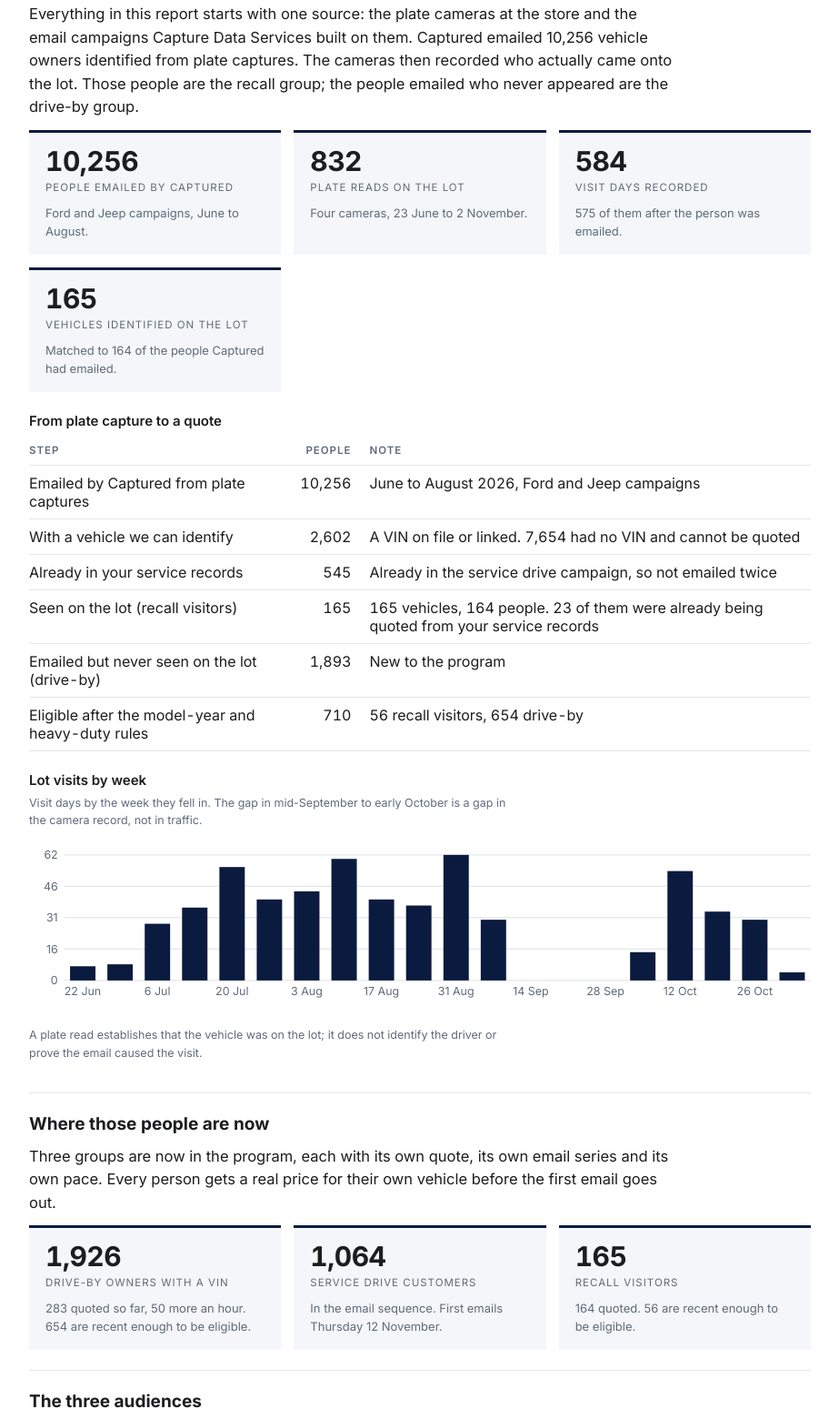
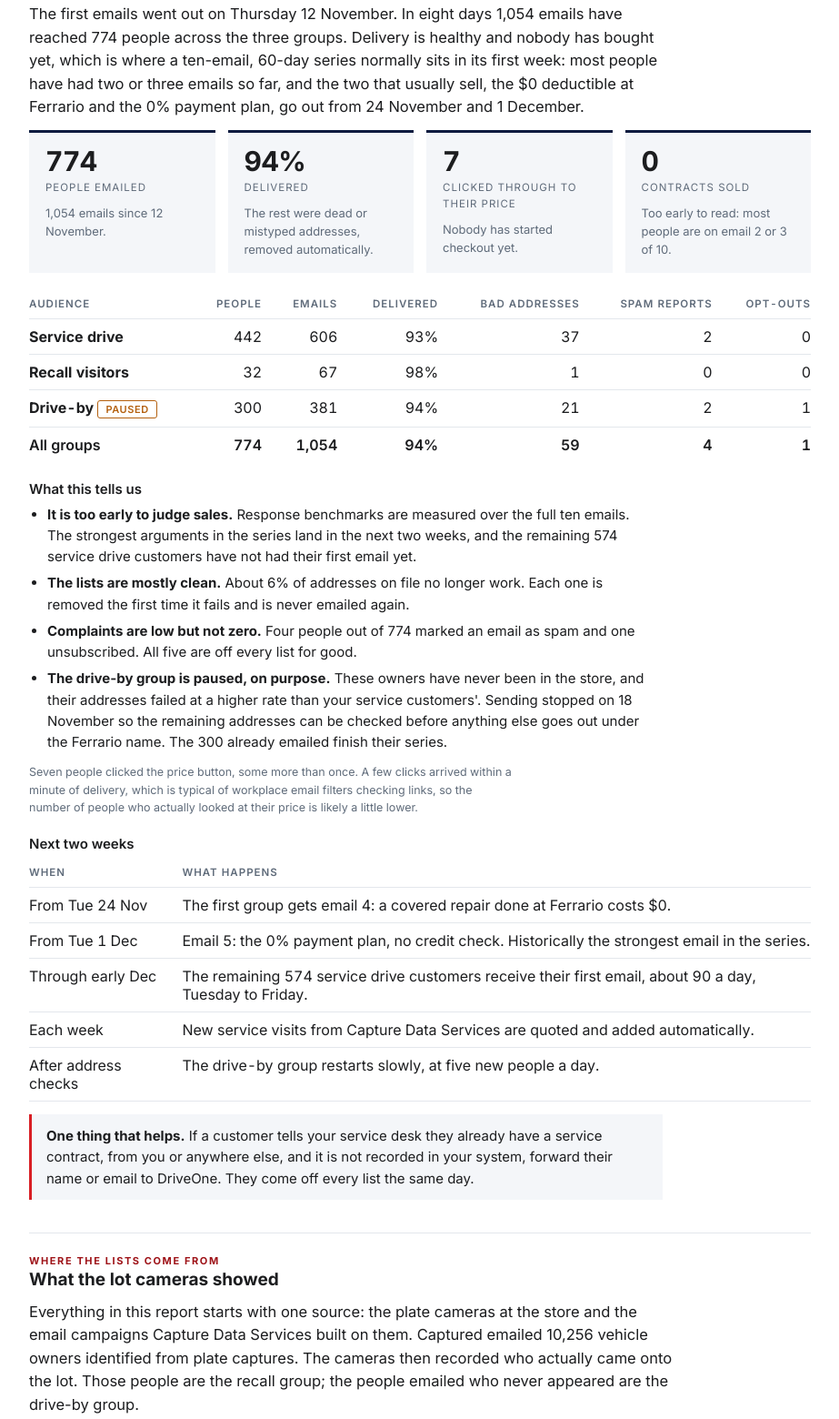
Before and after one commit to insureifyRyan/driveone-design-system, a website: page reports/ferrario-ford/program-report-2026-11.html in a window 1280 px wide. Shown: the part 396-1956 px from the top of the page at 91% size, without its empty margins (178-1101 px from the left). Drawn offline with Linux system fonts and the light colour scheme; a web font is replaced by a local one.

Commit message:
Dealer report: first-week results section, figures as of 20 Nov
Co-Authored-By: Claude Opus 5.5 <noreply@anthropic.com>
Claude-Session: https://claude.ai/code/session_0158U6BoPfsoyan8wM2XwdTa

```diff
--- a/reports/ferrario-ford/program-report-2026-11.html
+++ b/reports/ferrario-ford/program-report-2026-11.html
@@ -53,6 +53,12 @@
   .pill { display: inline-block; font-size: 11px; font-weight: 600; letter-spacing: .6px; text-transform: uppercase; padding: 2px 8px; border-radius: 3px; border: 1px solid currentColor; }
   .pill.live { color: var(--ok); }
   .pill.ramp { color: var(--warn); }
+  .pill.pause { color: var(--warn); }
+  tr.total td { font-weight: 600; border-bottom: 0; }
+  .grid.g4 { grid-template-columns: repeat(2, minmax(0, 1fr)); }
+  @media (min-width: 640px) { .grid.g4 { grid-template-columns: repeat(4, minmax(0, 1fr)); } }
+  td.aud { white-space: nowrap; }
+  @media print { th, td { padding: 7px 6px; font-size: 12.5px; } th { font-size: 10px; letter-spacing: .6px; } .scroll, table, .tile, .note { break-inside: avoid; } h2, h3 { break-after: avoid; } }
   ul { margin: 0 0 12px; padding-left: 20px; max-width: 70ch; }
   li { margin-bottom: 6px; }
   .note { background: var(--soft); border-left: 3px solid var(--red); padding: 12px 16px; margin: 14px 0; max-width: 70ch; }
@@ -75,11 +81,57 @@
 <div class="wrap title">
   <div class="eyebrow">Monthly program report</div>
   <h1>Where the Ferrario Ford service contract program stands</h1>
-  <p class="sub">Prepared for Ferrario Ford, 2472 Corning Rd, Elmira NY. Figures as of Wednesday 11 November 2026, 10:00 pm Eastern.</p>
+  <p class="sub">Prepared for Ferrario Ford, 2472 Corning Rd, Elmira NY. Figures as of Friday 20 November 2026, 9:30 am Eastern.</p>
 </div>
 
 <div class="wrap">
   <section class="first">
+    <div class="eyebrow">First eight days</div>
+    <h2>How the emails are doing</h2>
+    <p class="lead">The first emails went out on Thursday 12 November. In eight days 1,054 emails have reached 774 people across the three groups. Delivery is healthy and nobody has bought yet, which is where a ten-email, 60-day series normally sits in its first week: most people have had two or three emails so far, and the two that usually sell, the $0 deductible at Ferrario and the 0% payment plan, go out from 24 November and 1 December.</p>
+    <div class="grid g4">
+      <div class="tile"><div class="n">774</div><div class="k">People emailed</div><div class="d">1,054 emails since 12 November.</div></div>
+      <div class="tile"><div class="n">94%</div><div class="k">Delivered</div><div class="d">The rest were dead or mistyped addresses, removed automatically.</div></div>
+      <div class="tile"><div class="n">7</div><div class="k">Clicked through to their price</div><div class="d">Nobody has started checkout yet.</div></div>
+      <div class="tile"><div class="n">0</div><div class="k">Contracts sold</div><div class="d">Too early to read: most people are on email 2 or 3 of 10.</div></div>
+    </div>
+    <div class="scroll" style="margin-top:18px">
+    <table>
+      <thead><tr><th>Audience</th><th class="num">People</th><th class="num">Emails</th><th class="num">Delivered</th><th class="num">Bad addresses</th><th class="num">Spam reports</th><th class="num">Opt-outs</th></tr></thead>
+      <tbody>
+        <tr><td class="aud"><strong>Service drive</strong></td><td class="num">442</td><td class="num">606</td><td class="num">93%</td><td class="num">37</td><td class="num">2</td><td class="num">0</td></tr>
+        <tr><td class="aud"><strong>Recall visitors</strong></td><td class="num">32</td><td class="num">67</td><td class="num">98%</td><td class="num">1</td><td class="num">0</td><td class="num">0</td></tr>
+        <tr><td class="aud"><strong>Drive-by</strong> <span class="pill pause">Paused</span></td><td class="num">300</td><td class="num">381</td><td class="num">94%</td><td class="num">21</td><td class="num">2</td><td class="num">1</td></tr>
+        <tr class="total"><td class="aud">All groups</td><td class="num">774</td><td class="num">1,054</td><td class="num">94%</td><td class="num">59</td><td class="num">4</td><td class="num">1</td></tr>
+      </tbody>
+    </table>
+    </div>
+    <h3 style="margin-top:20px">What this tells us</h3>
+    <ul>
+      <li><strong>It is too early to judge sales.</strong> Response benchmarks are measured over the full ten emails. The strongest arguments in the series land in the next two weeks, and the remaining 574 service drive customers have not had their first email yet.</li>
+      <li><strong>The lists are mostly clean.</strong> About 6% of addresses on file no longer work. Each one is removed the first time it fails and is never emailed again.</li>
+      <li><strong>Complaints are low but not zero.</strong> Four people out of 774 marked an email as spam and one unsubscribed. All five are off every list for good.</li>
+      <li><strong>The drive-by group is paused, on purpose.</strong> These owners have never been in the store, and their addresses failed at a higher rate than your service customers'. Sending stopped on 18 November so the remaining addresses can be checked before anything else goes out under the Ferrario name. The 300 already emailed finish their series.</li>
+    </ul>
+    <p class="fine">Seven people clicked the price button, some more than once. A few clicks arrived within a minute of delivery, which is typical of workplace email filters checking links, so the number of people who actually looked at their price is likely a little lower.</p>
+
+    <h3 style="margin-top:20px">Next two weeks</h3>
+    <div class="scroll">
+    <table>
+      <thead><tr><th>When</th><th>What happens</th></tr></thead>
+      <tbody>
+        <tr><td>From Tue 24 Nov</td><td>The first group gets email 4: a covered repair done at Ferrario costs $0.</td></tr>
+        <tr><td>From Tue 1 Dec</td><td>Email 5: the 0% payment plan, no credit check. Historically the strongest email in the series.</td></tr>
+        <tr><td>Through early Dec</td><td>The remaining 574 service drive customers receive their first email, about 90 a day, Tuesday to Friday.</td></tr>
+        <tr><td>Each week</td><td>New service visits from Capture Data Services are quoted and added automatically.</td></tr>
+        <tr><td>After address checks</td><td>The drive-by group restarts slowly, at five new people a day.</td></tr>
+      </tbody>
+    </table>
+    </div>
+    <div class="note"><strong>One thing that helps.</strong> If a customer tells your service desk they already have a service contract, from you or anywhere else, and it is not recorded in your system, forward their name or email to DriveOne. They come off every list the same day.</div>
+  </section>
+
+  <section>
     <div class="eyebrow">Where the lists come from</div>
     <h2>What the lot cameras showed</h2>
     <p class="lead">Everything in this report starts with one source: the plate cameras at the store and the email campaigns Capture Data Services built on them. Captured emailed 10,256 vehicle owners identified from plate captures. The cameras then recorded who actually came onto the lot. Those people are the recall group; the people emailed who never appeared are the drive-by group.</p>
@@ -152,11 +204,11 @@
 
   <section>
     <h2>Where those people are now</h2>
-    <p class="lead">Three groups are now in the program, each with its own quote, its own email series and its own pace. Every person gets a real price for their own vehicle before the first email goes out.</p>
+    <p class="lead">Three groups are in the program, each with its own quote, its own email series and its own pace. Every person gets a real price for their own vehicle before the first email goes out.</p>
     <div class="grid">
-      <div class="tile"><div class="n">1,926</div><div class="k">Drive-by owners with a VIN</div><div class="d">283 quoted so far, 50 more an hour. 654 are recent enough to be eligible.</div></div>
-      <div class="tile"><div class="n">1,064</div><div class="k">Service drive customers</div><div class="d">In the email sequence. First emails Thursday 12 November.</div></div>
-      <div class="tile"><div class="n">165</div><div class="k">Recall visitors</div><div class="d">164 quoted. 56 are recent enough to be eligible.</div></div>
+      <div class="tile"><div class="n">1,926</div><div class="k">Drive-by owners with a VIN</div><div class="d">All quoted. 654 recent enough to be eligible; 300 emailed before sending paused.</div></div>
+      <div class="tile"><div class="n">1,064</div><div class="k">Service drive customers</div><div class="d">1,050 in the email series. 442 emailed so far, the rest by early December.</div></div>
+      <div class="tile"><div class="n">165</div><div class="k">Recall visitors</div><div class="d">164 quoted. 32 eligible and not already in another group, all emailed.</div></div>
     </div>
   </section>
 
@@ -170,27 +222,27 @@
           <td><strong>Service drive</strong></td>
           <td>Customers with a service visit in your records and no service contract on file. Quotes created from the visit.</td>
           <td class="num">1,244</td><td class="num">1,064</td><td class="num">1,098</td>
-          <td>Start Thu 12 Nov, about 90 new people a day through 4 Dec</td>
+          <td>Started 12 Nov. 442 emailed so far; about 90 new people a day into early December</td>
           <td><span class="pill live">Live</span></td>
         </tr>
         <tr>
           <td><strong>Recall visitors</strong></td>
           <td>People Captured emailed whose vehicle the lot cameras then recorded on the premises, in for recall work. No quote existed.</td>
           <td class="num">165</td><td class="num">56</td><td class="num">164</td>
-          <td>Start Thu 12 Nov, up to 45 new people a day</td>
+          <td>Started 12 Nov. All 32 eligible people emailed</td>
           <td><span class="pill live">Live</span></td>
         </tr>
         <tr>
           <td><strong>Drive-by</strong></td>
           <td>Owners identified from plate captures and emailed by Captured, with a VIN, never recorded on the lot and not in your service records.</td>
-          <td class="num">1,926</td><td class="num">654</td><td class="num">283</td>
-          <td>Start Thu 12 Nov, 10 new people a day, rising as the sending domain earns reputation</td>
-          <td><span class="pill ramp">Live, ramping</span></td>
+          <td class="num">1,926</td><td class="num">654</td><td class="num">1,906</td>
+          <td>Started 12 Nov. 300 emailed; new sends paused 18 Nov while addresses are checked</td>
+          <td><span class="pill pause">Paused</span></td>
         </tr>
       </tbody>
     </table>
     </div>
-    <p class="fine" style="margin-top:10px">"On the list" for the drive-by group counts only people with a VIN. A further 7,654 of the people Captured emailed had no VIN link, so they cannot be quoted. "Quoted" for the drive-by group grows by about 50 an hour until the list is done, roughly two days.</p>
+    <p class="fine" style="margin-top:10px">"On the list" for the drive-by group counts only people with a VIN. A further 7,654 of the people Captured emailed had no VIN link, so they cannot be quoted. "Quoted" includes older vehicles that are not eligible to be emailed.</p>
   </section>
 
   <section>
@@ -240,6 +292,8 @@
         <tr><td>10 to 11 Nov</td><td>Relaunched at the new pricing with the full service drive list of 1,098. Every October quote was replaced with a fresh one.</td></tr>
         <tr><td>11 Nov</td><td>Recall and drive-by lists reconciled against your service records, loaded, and quoting started. Both email series approved and switched on.</td></tr>
         <tr><td>12 Nov onward</td><td>First emails to all three groups. Tuesday to Friday only, 9 am to 4 pm Eastern, never more than 200 a day to the service drive group.</td></tr>
+        <tr><td>18 Nov</td><td>Drive-by sends paused so the remaining addresses can be checked. Service drive and recall groups continue.</td></tr>
+        <tr><td>20 Nov</td><td>1,054 emails to 774 people. 94% delivered, 7 click-throughs to a price, no sales yet.</td></tr>
       </tbody>
     </table>
     </div>
@@ -261,11 +315,11 @@
     <p>These are planning ranges, not forecasts. They apply published vehicle service contract response rates for direct-to-consumer and affinity email programs to the number of people who will actually be emailed, and they assume the full ten-email series runs. Conversion on a cold list is historically about half that of a known customer, which is why the drive-by range is lower.</p>
     <div class="scroll">
     <table>
-      <thead><tr><th>Audience</th><th class="num">People emailed</th><th>Benchmark response</th><th class="num">Contracts, low</th><th class="num">Contracts, high</th></tr></thead>
+      <thead><tr><th>Audience</th><th class="num">People emailed</th><th>Benchmark response</th><th class="num">Contracts, low</th><th class="num">Contracts, high</th><th class="num">Sold so far</th></tr></thead>
       <tbody>
-        <tr><td><strong>Service drive</strong></td><td class="num">1,064</td><td>1% to 2% of people emailed</td><td class="num">11</td><td class="num">21</td></tr>
-        <tr><td><strong>Recall visitors</strong></td><td class="num">56</td><td>1% to 2% of people emailed</td><td class="num">1</td><td class="num">1</td></tr>
-        <tr><td><strong>Drive-by</strong></td><td class="num">654</td><td>0.5% to 1% of people emailed</td><td class="num">3</td><td class="num">7</td></tr>
+        <tr><td><strong>Service drive</strong></td><td class="num">1,064</td><td>1% to 2% of people emailed</td><td class="num">11</td><td class="num">21</td><td class="num">0</td></tr>
+        <tr><td><strong>Recall visitors</strong></td><td class="num">56</td><td>1% to 2% of people emailed</td><td class="num">1</td><td class="num">1</td><td class="num">0</td></tr>
+        <tr><td><strong>Drive-by</strong></td><td class="num">654</td><td>0.5% to 1% of people emailed</td><td class="num">3</td><td class="num">7</td><td class="num">0</td></tr>
       </tbody>
     </table>
     </div>
```
Also changed, not shown: .claude/skills/service-drive-vsc-follow-up/references/monthly-dealer-report.md.
